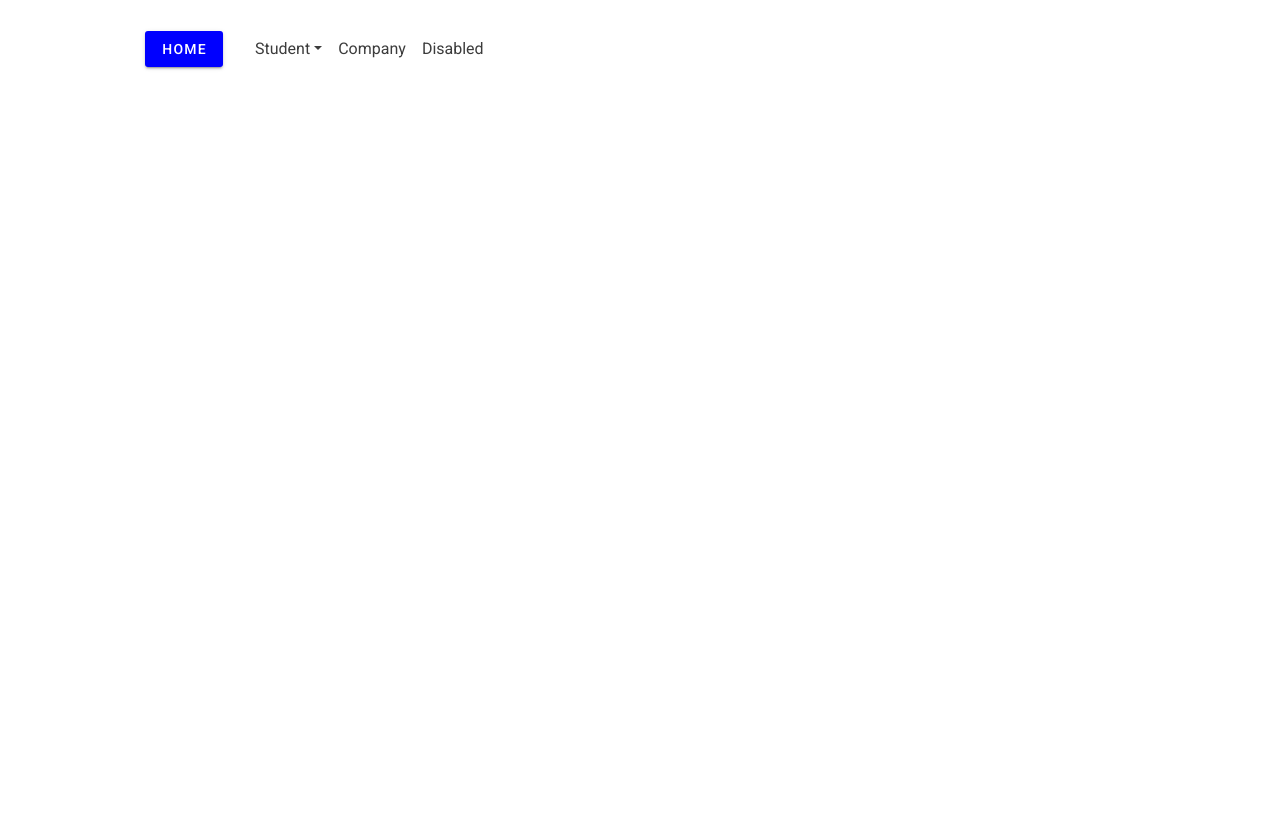
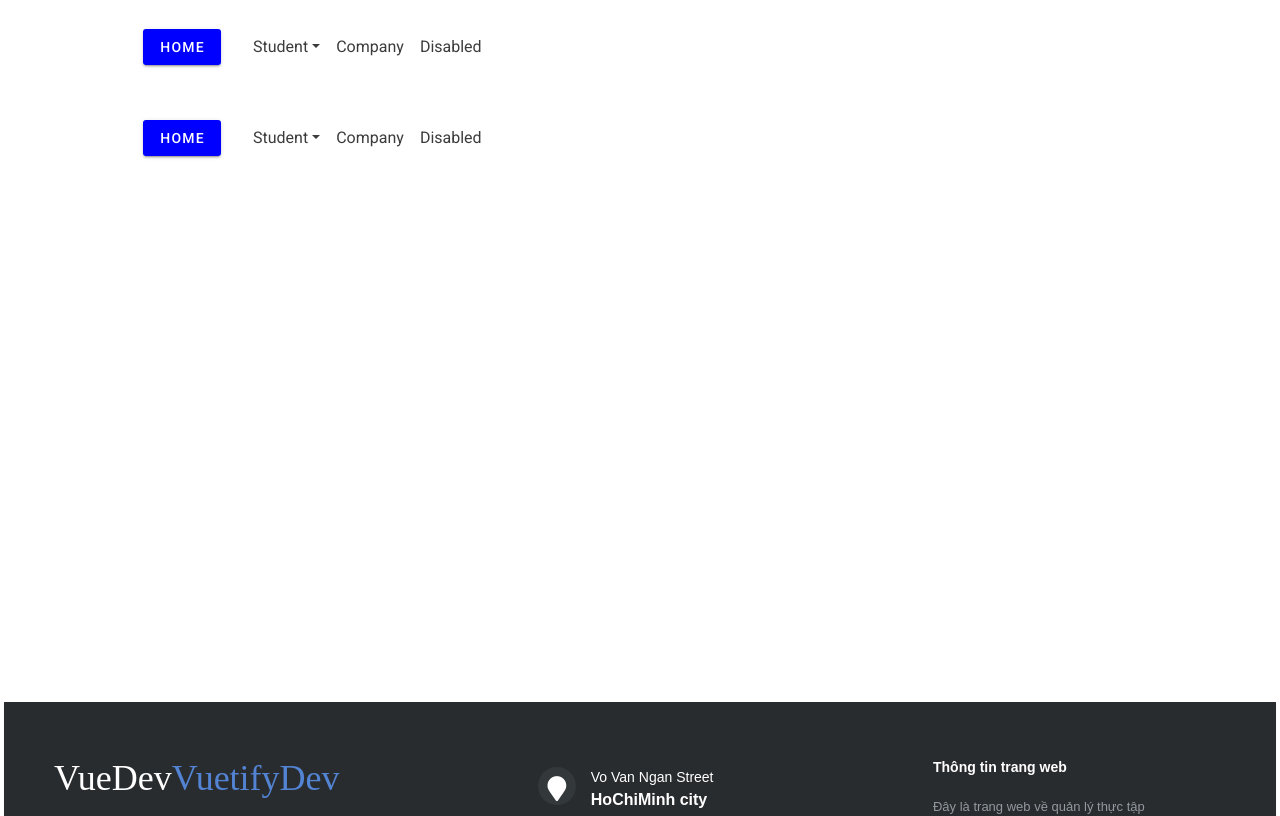
Before and after one commit to tailieuweb/foointernship, a Vue app: page /header in a window 1280 px wide. Shown: the top 816 px of the page. Built offline with nearby package versions, Linux system fonts and the light colour scheme.

Commit message:
Update Header.vue
xoa app vi bung qua

```diff
--- a/src/components/Header.vue
+++ b/src/components/Header.vue
@@ -1,9 +1,6 @@
 <template>
   <!-- header -->
-  <v-app>
     <header>
-
-
     <div>
       <b-navbar toggleable="lg" type="dark" variant="">
         <v-img
@@ -38,7 +35,6 @@
     </div>
     <!-- header -->
     </header>
-  </v-app>
 </template>
 
 <script>
```
